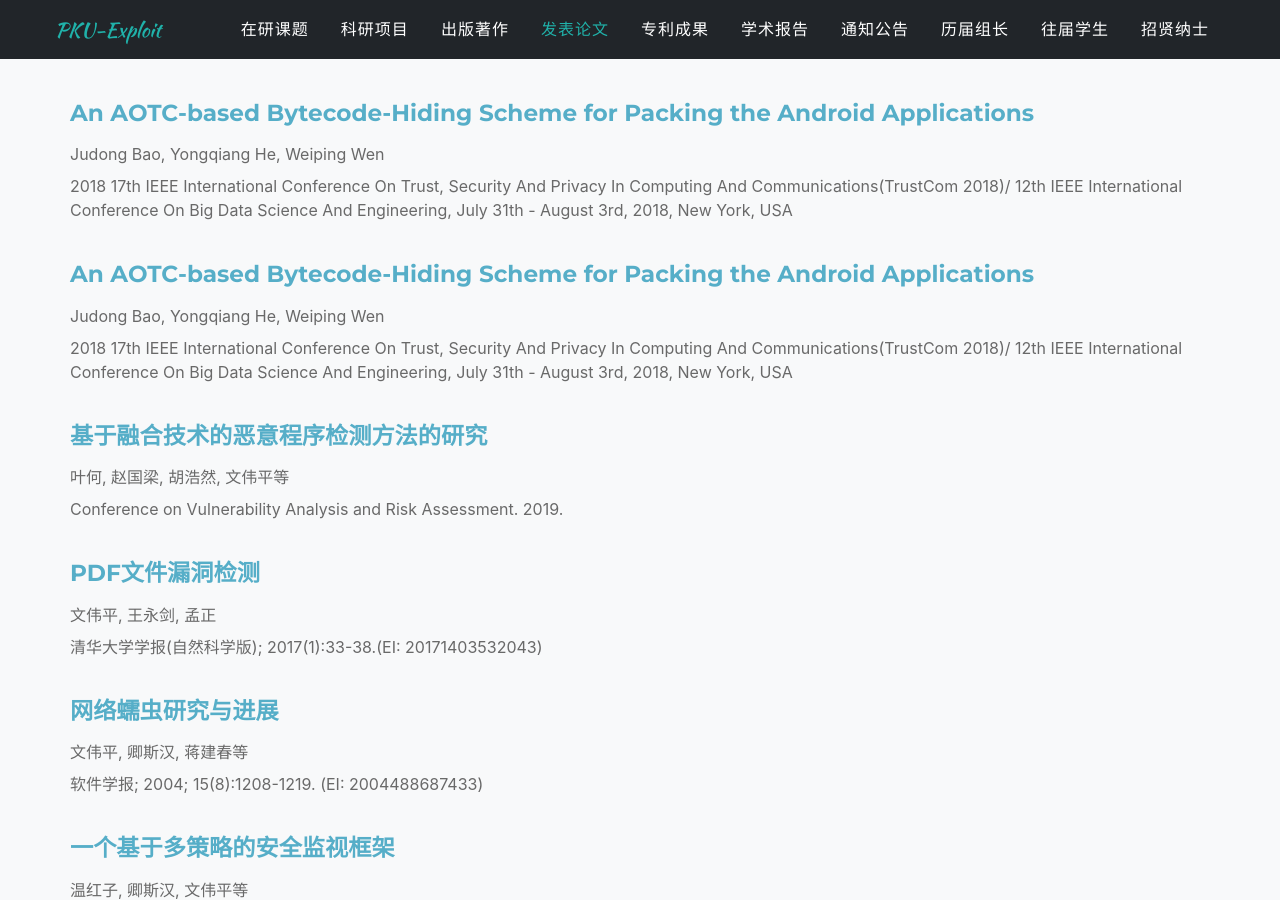
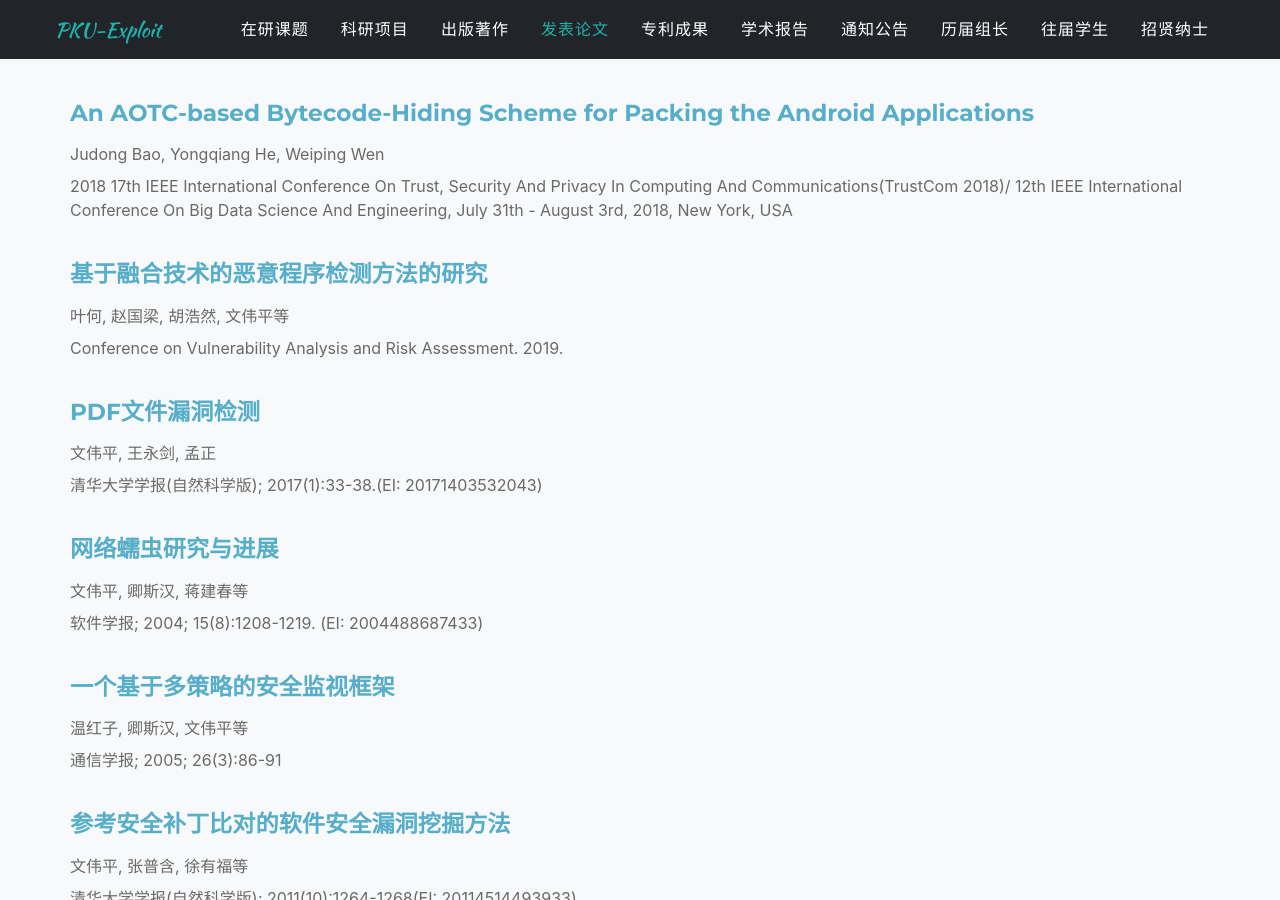
Before and after one commit to xxycfhb/xxycfhb.github.io, a Jekyll site: the page built from pages/paper.html, in a window 1280 px wide and 900 px high, scrolled down 1998 px. Built offline with Jekyll 4.4.1, drawn with Linux system fonts in a browser that asks for light colours; some web fonts are replaced.

Commit message:
Update sitetext.yml

```diff
--- a/_data/sitetext.yml
+++ b/_data/sitetext.yml
@@ -763,12 +763,6 @@ paper:
         url: "/files/paper1.pdf"
         download: "An AOTC-based Bytecode-Hiding Scheme for Packing the Android Applications.pdf"
 
-      - title: "An AOTC-based Bytecode-Hiding Scheme for Packing the Android Applications"
-        name: "Judong Bao, Yongqiang He, Weiping Wen"
-        source: "2018 17th IEEE International Conference On Trust, Security And Privacy In Computing And Communications(TrustCom 2018)/ 12th IEEE International Conference On Big Data Science And Engineering, July 31th - August 3rd, 2018, New York, USA"
-        url: "/files/paper1.pdf"
-        download: "An AOTC-based Bytecode-Hiding Scheme for Packing the Android Applications.pdf"
-
       - title: "基于融合技术的恶意程序检测方法的研究"
         name: "叶何, 赵国梁, 胡浩然, 文伟平等"
         source: "Conference on Vulnerability Analysis and Risk Assessment. 2019."
```
